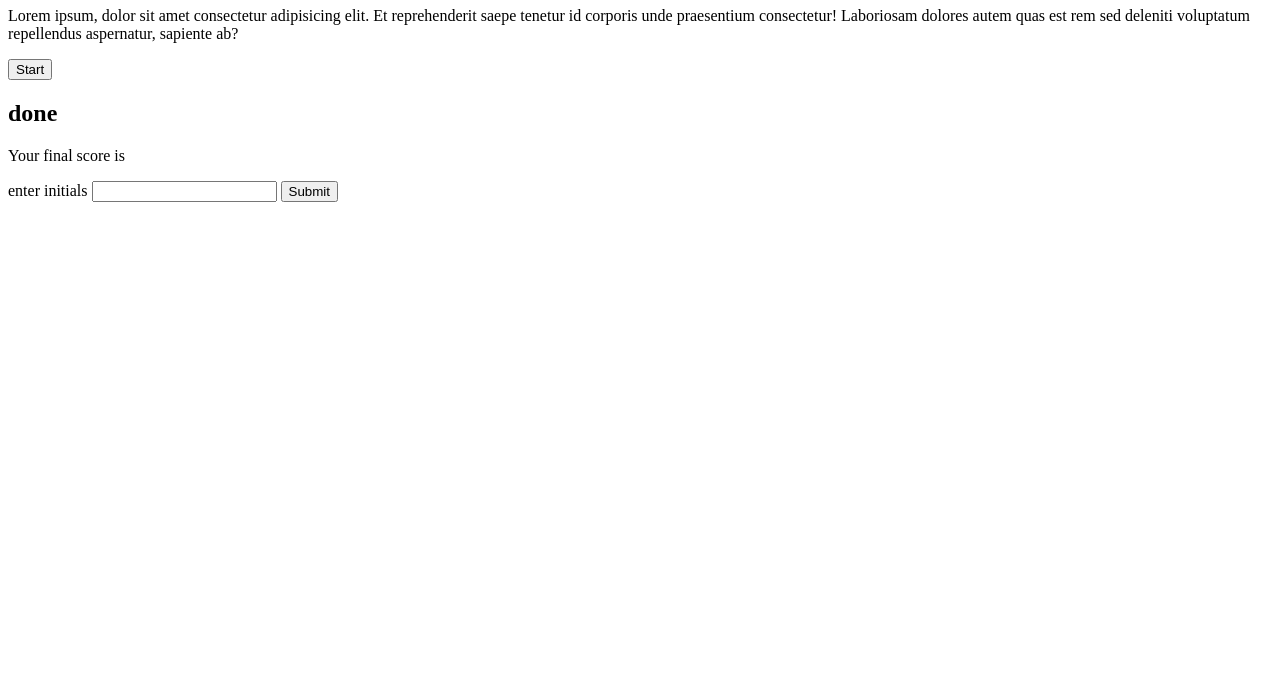
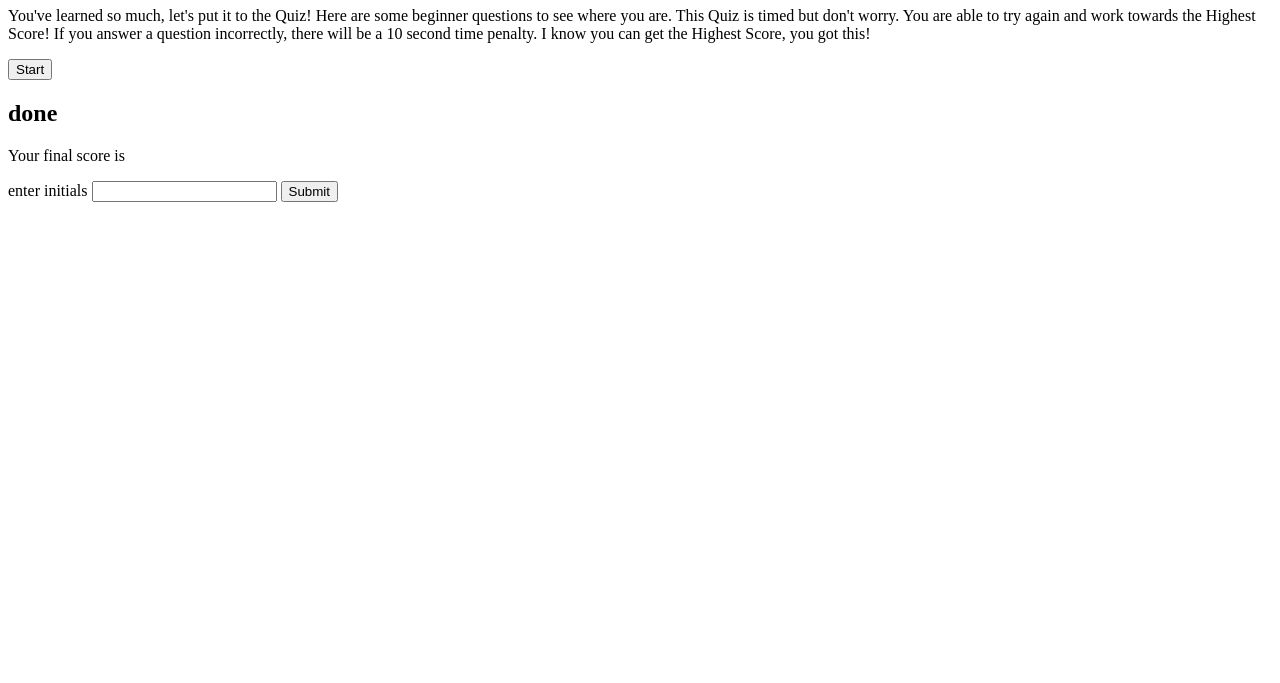
Before and after one commit to smithnaomi/Quiz, a plain HTML site: page index.html in a window 1280 px wide. Shown: the part 117-800 px from the top of the page. Drawn offline with Linux system fonts and the light colour scheme.

Commit message:
P tag finished

```diff
--- a/index.html
+++ b/index.html
@@ -16,7 +16,9 @@
 <div id= "start-screen" class="start" >
 <h1>Coding Quiz</h1>
 <p>
-   Lorem ipsum, dolor sit amet consectetur adipisicing elit. Et reprehenderit saepe tenetur id corporis unde praesentium consectetur! Laboriosam dolores autem quas est rem sed deleniti voluptatum repellendus aspernatur, sapiente ab?
+    You've learned so much, let's put it to the Quiz! Here are some
+    beginner questions to see where you are. This Quiz is timed but don't worry. You are able to try again and work towards the Highest Score! If you answer a question incorrectly, there will be a
+    10 second time penalty. I know you can get the Highest Score, you got this!
 </p>
 
 <button id="start">Start</button>
```
